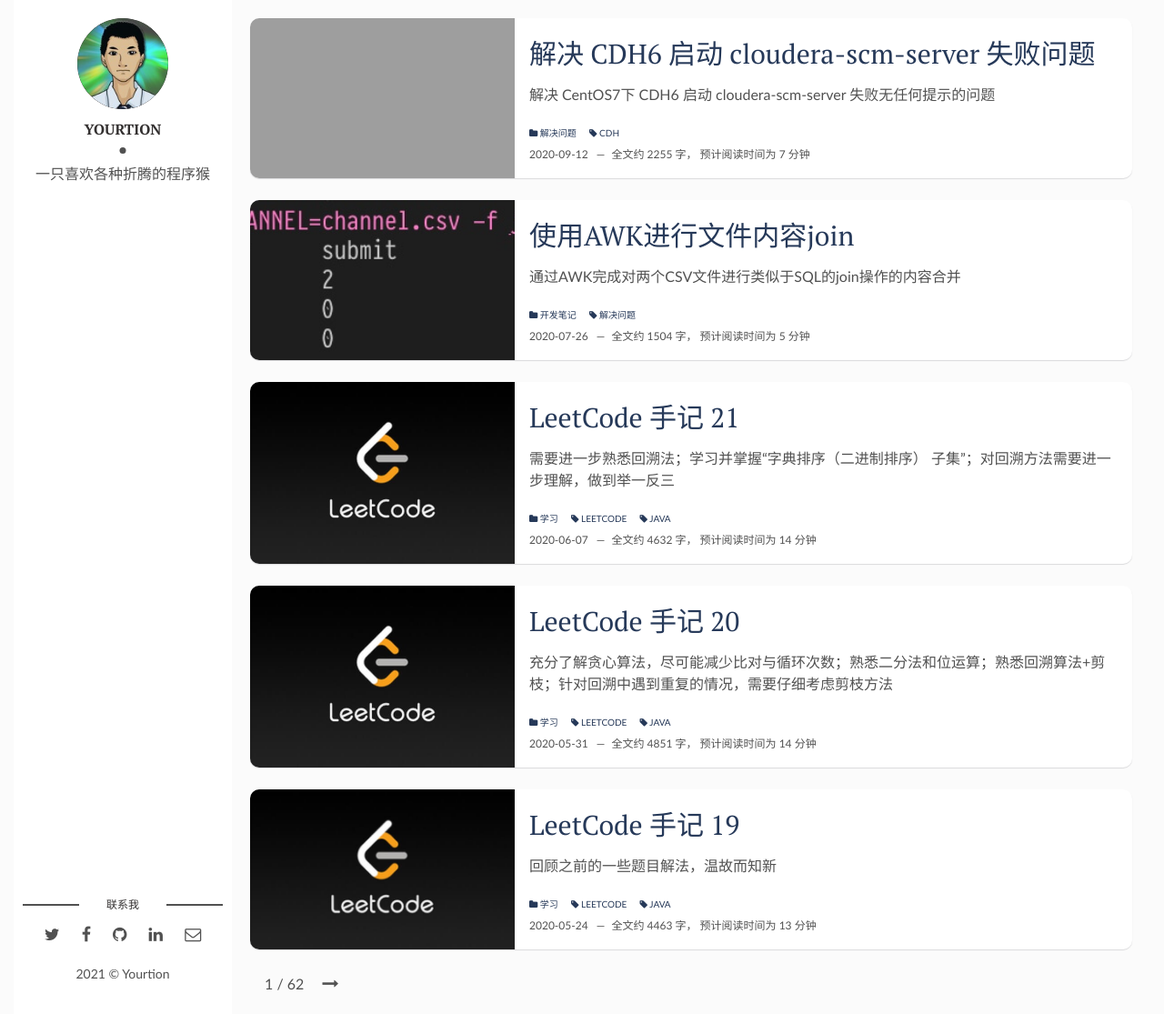
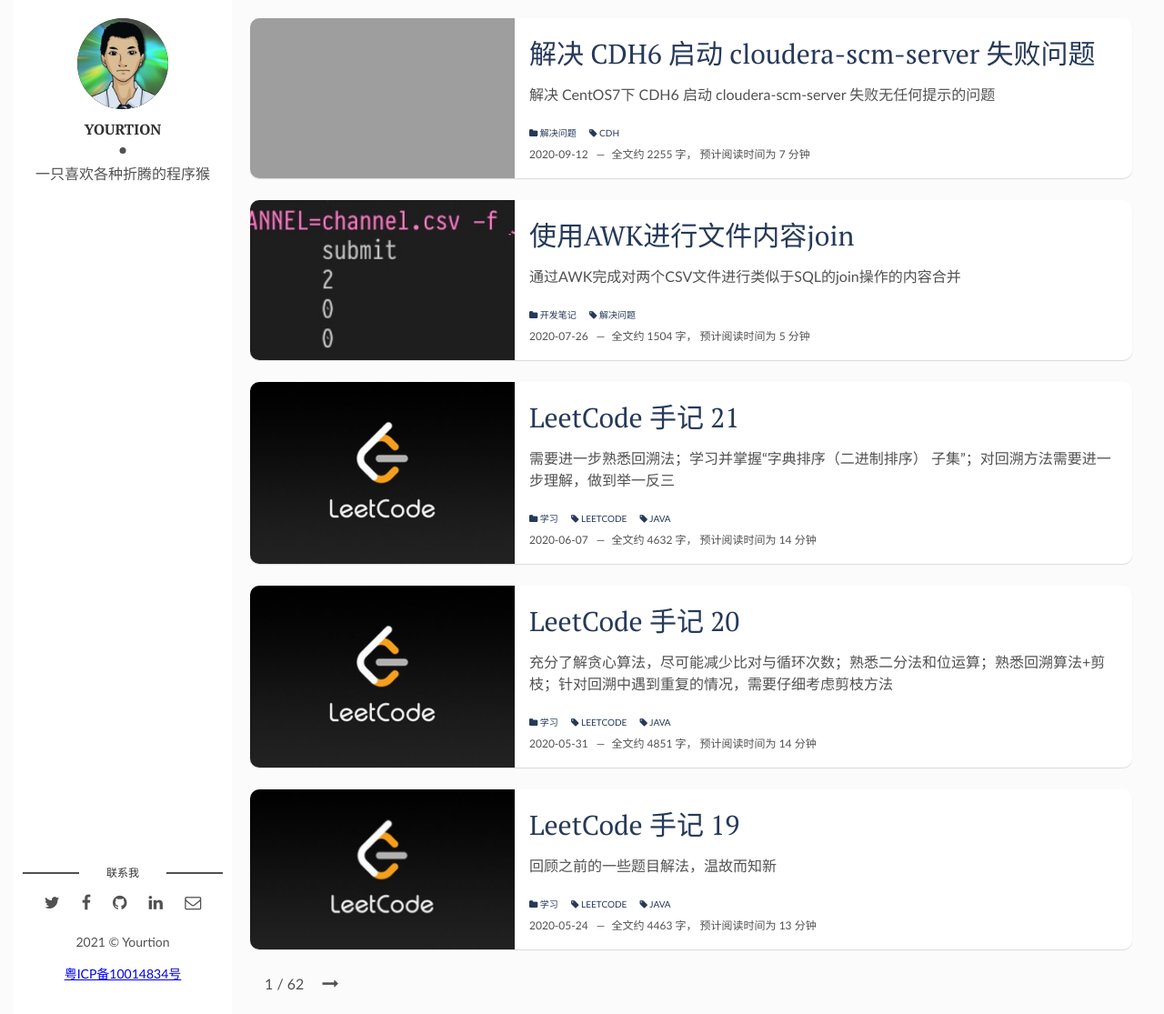
Before and after one commit to yourtion/yourtion.github.io, a Jekyll site: the page built from index.html, in a window 1280 px wide and 1115 px high. Shown: the whole window at 91% size. Built offline with Jekyll 4.4.1, drawn with Linux system fonts in a browser that asks for light colours; the list of posts is cut into pages by our own code; grey boxes are pictures that could not be loaded.

Commit message:
feat: 添加备案号

```diff
--- a/_layouts/main.html
+++ b/_layouts/main.html
@@ -34,6 +34,7 @@ layout: default
     </section> <!-- End Section Contact -->
     <div class="copyright">
       <p>{{site.time | date: '%Y'}} &copy; {{site.author.name}}</p>
+      <p><a href="https://beian.miit.gov.cn">粤ICP备10014834号</a></p>
     </div>
   </footer> <!-- End Footer -->
 </aside> <!-- End Sidebar -->
```
